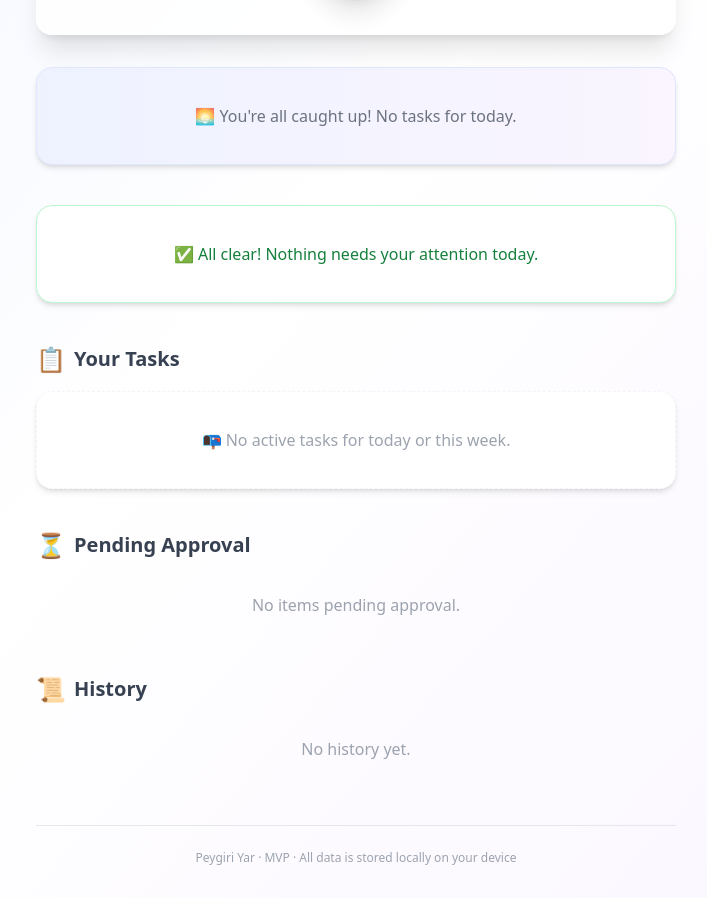
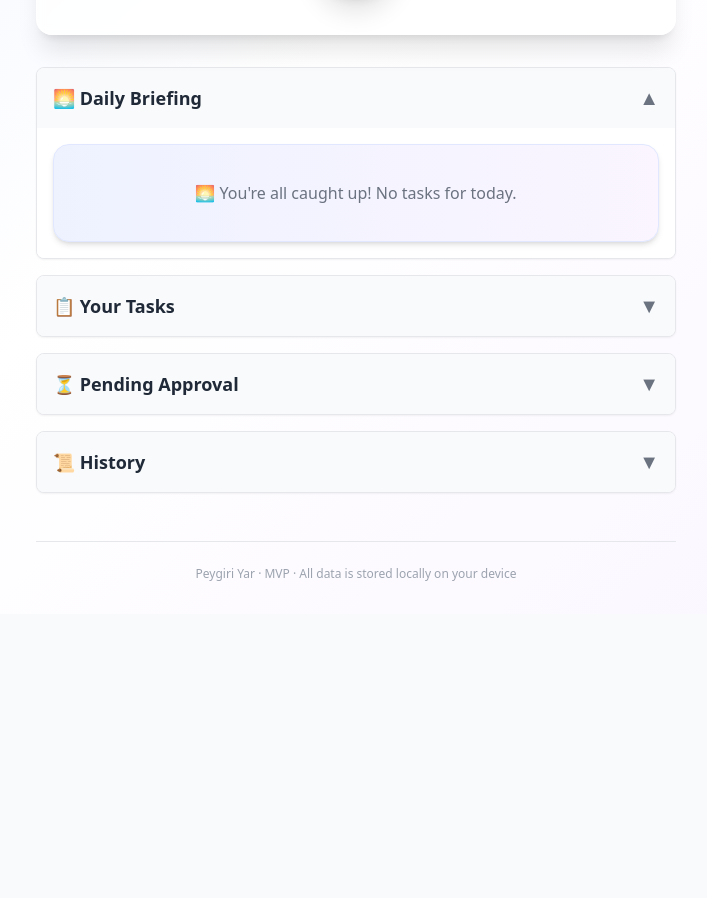
Before and after one commit to sadat006363/peygiri-yar, a Next.js app: page / in a window 1280 px wide. Shown: the part 537-1435 px from the top of the page, without its empty margins (284-991 px from the left). After the commit the page ends 1151 px from the top, so only its background shows below. Built offline with nearby package versions, Linux system fonts and the light colour scheme.

Commit message:
feat: add accordion behavior to main sections (only one open at a time)

```diff
--- a/src/app/page.tsx
+++ b/src/app/page.tsx
@@ -1,21 +1,30 @@
 'use client';
 
-import { useEffect } from 'react';
+import { useState, useEffect } from 'react';
 import { RecordButton } from '@/components/recorder/RecordButton';
 import { ApprovalList } from '@/components/review/ApprovalList';
 import { HistoryList } from '@/components/history/HistoryList';
 import { TodayTasks } from '@/components/dashboard/TodayTasks';
 import { DailyBriefing } from '@/components/dashboard/DailyBriefing';
-import { AttentionToday } from '@/components/dashboard/AttentionToday';
 import { useItemStore } from '@/stores/itemStore';
 import { Card } from '@/components/ui/Card';
 
 export default function Home() {
   const { fetchItems } = useItemStore();
+  const [openSection, setOpenSection] = useState<string | null>('briefing'); // پیش‌فرض: بخش اول باز باشد
 
   useEffect(() => {
     fetchItems();
   }, []);
+
+  // تابع برای تغییر وضعیت باز/بسته
+  const toggleSection = (sectionId: string) => {
+    if (openSection === sectionId) {
+      setOpenSection(null); // اگر همان بخش باز است، آن را ببند
+    } else {
+      setOpenSection(sectionId); // در غیر این صورت، بخش جدید را باز کن
+    }
+  };
 
   return (
     <main className="min-h-screen bg-gradient-to-br from-indigo-50 via-white to-purple-50">
@@ -36,42 +45,77 @@ export default function Home() {
           </div>
         </Card>
 
-        {/* ===== DAILY BRIEFING ===== */}
-        <section className="mb-10">
-          <DailyBriefing />
-        </section>
+        {/* ===== SECTION 1: Daily Briefing ===== */}
+        <div className="border border-gray-200 rounded-lg mb-4 overflow-hidden bg-white shadow-sm">
+          <button
+            onClick={() => toggleSection('briefing')}
+            className="w-full flex justify-between items-center p-4 bg-gray-50 hover:bg-gray-100 transition-colors"
+          >
+            <h2 className="text-lg font-bold text-gray-800">🌅 Daily Briefing</h2>
+            <span className="text-gray-500 text-xl">
+              {openSection === 'briefing' ? '▲' : '▼'}
+            </span>
+          </button>
+          {openSection === 'briefing' && (
+            <div className="p-4 bg-white">
+              <DailyBriefing />
+            </div>
+          )}
+        </div>
 
-        {/* ===== ATTENTION TODAY ===== */}
-        <section className="mb-10">
-          <AttentionToday />
-        </section>
+        {/* ===== SECTION 2: Your Tasks ===== */}
+        <div className="border border-gray-200 rounded-lg mb-4 overflow-hidden bg-white shadow-sm">
+          <button
+            onClick={() => toggleSection('tasks')}
+            className="w-full flex justify-between items-center p-4 bg-gray-50 hover:bg-gray-100 transition-colors"
+          >
+            <h2 className="text-lg font-bold text-gray-800">📋 Your Tasks</h2>
+            <span className="text-gray-500 text-xl">
+              {openSection === 'tasks' ? '▲' : '▼'}
+            </span>
+          </button>
+          {openSection === 'tasks' && (
+            <div className="p-4 bg-white">
+              <TodayTasks />
+            </div>
+          )}
+        </div>
 
-        {/* ===== TODAY & THIS WEEK TASKS ===== */}
-        <section className="mb-10">
-          <div className="flex items-center gap-2 mb-4">
-            <span className="text-2xl">📋</span>
-            <h2 className="text-xl font-bold text-gray-700">Your Tasks</h2>
-          </div>
-          <TodayTasks />
-        </section>
+        {/* ===== SECTION 3: Pending Approval ===== */}
+        <div className="border border-gray-200 rounded-lg mb-4 overflow-hidden bg-white shadow-sm">
+          <button
+            onClick={() => toggleSection('pending')}
+            className="w-full flex justify-between items-center p-4 bg-gray-50 hover:bg-gray-100 transition-colors"
+          >
+            <h2 className="text-lg font-bold text-gray-800">⏳ Pending Approval</h2>
+            <span className="text-gray-500 text-xl">
+              {openSection === 'pending' ? '▲' : '▼'}
+            </span>
+          </button>
+          {openSection === 'pending' && (
+            <div className="p-4 bg-white">
+              <ApprovalList />
+            </div>
+          )}
+        </div>
 
-        {/* ===== PENDING APPROVAL ===== */}
-        <section className="mb-10">
-          <div className="flex items-center gap-2 mb-4">
-            <span className="text-2xl">⏳</span>
-            <h2 className="text-xl font-bold text-gray-700">Pending Approval</h2>
-          </div>
-          <ApprovalList />
-        </section>
-
-        {/* ===== HISTORY ===== */}
-        <section>
-          <div className="flex items-center gap-2 mb-4">
-            <span className="text-2xl">📜</span>
-            <h2 className="text-xl font-bold text-gray-700">History</h2>
-          </div>
-          <HistoryList />
-        </section>
+        {/* ===== SECTION 4: History ===== */}
+        <div className="border border-gray-200 rounded-lg mb-4 overflow-hidden bg-white shadow-sm">
+          <button
+            onClick={() => toggleSection('history')}
+            className="w-full flex justify-between items-center p-4 bg-gray-50 hover:bg-gray-100 transition-colors"
+          >
+            <h2 className="text-lg font-bold text-gray-800">📜 History</h2>
+            <span className="text-gray-500 text-xl">
+              {openSection === 'history' ? '▲' : '▼'}
+            </span>
+          </button>
+          {openSection === 'history' && (
+            <div className="p-4 bg-white">
+              <HistoryList />
+            </div>
+          )}
+        </div>
 
         {/* ===== FOOTER ===== */}
         <footer className="text-center text-xs text-gray-400 mt-12 border-t border-gray-200 pt-6">
```
